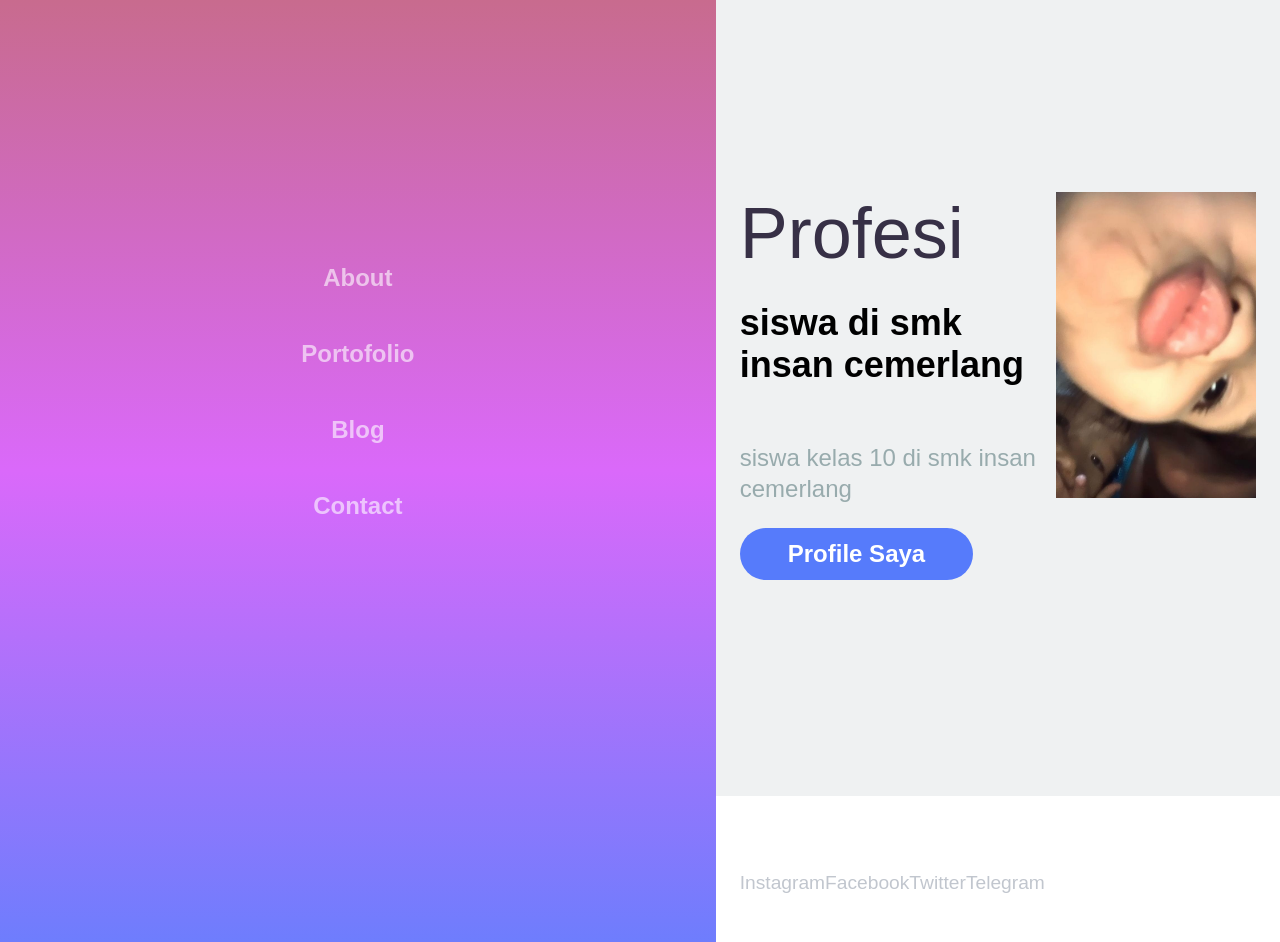
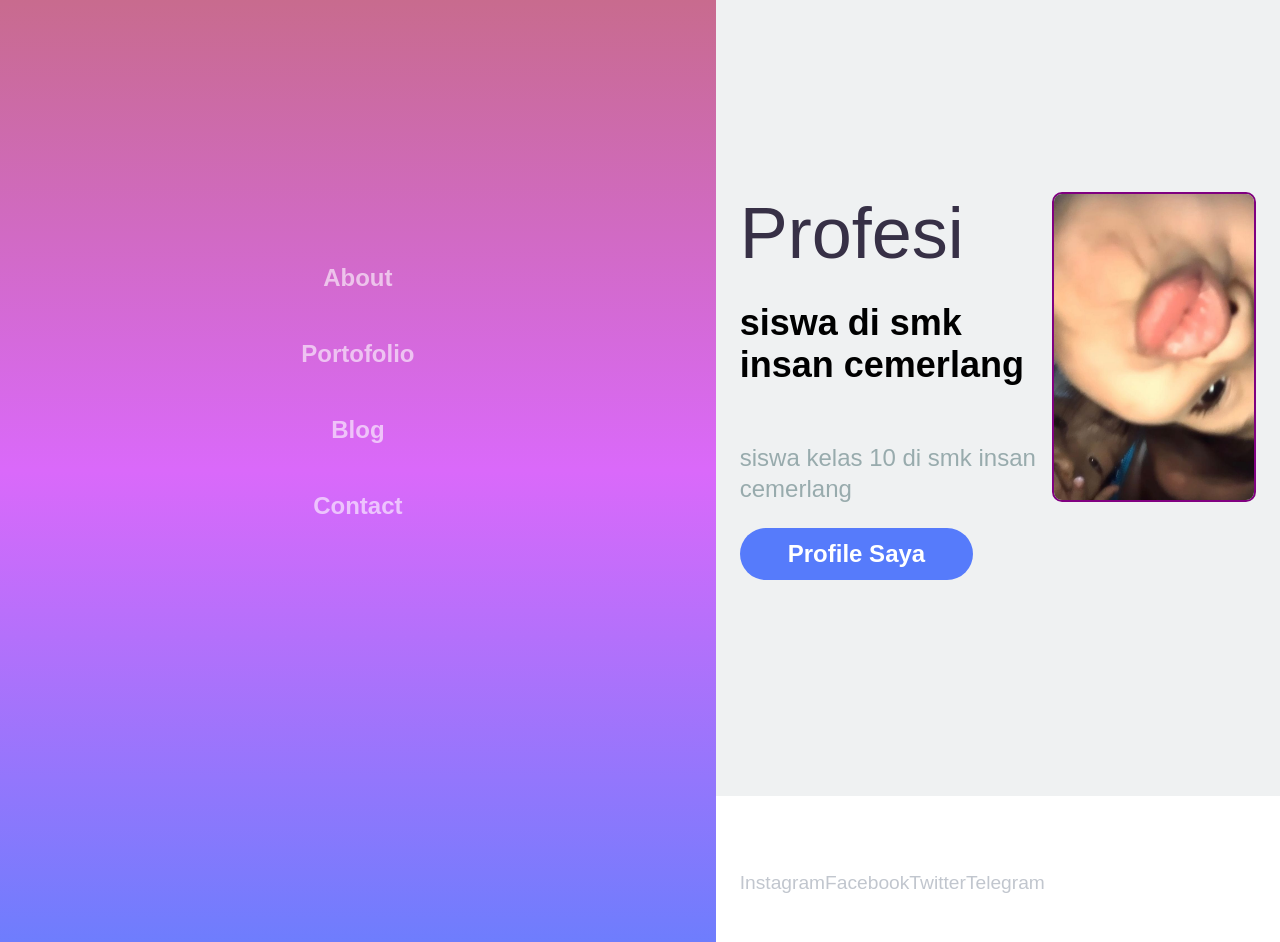
Before and after one commit to Jihanhikmalani/latihan2, a plain HTML site: page profil.html in a window 1280 px wide. Drawn offline with Linux system fonts and the light colour scheme.

Commit message:
Menambah border gambar

```diff
--- a/profil.html
+++ b/profil.html
@@ -21,7 +21,7 @@
       </div>
       <main class="content">
         <section class="hero">
-          <img src="fotonya.jpg" alt="" />
+          <img src="fotonya.jpg" style="border-radius: 10px; border: 2px solid purple" alt="" />
           <div class="hero-content">
             <h1>Profesi</h1>
             <br />
```
